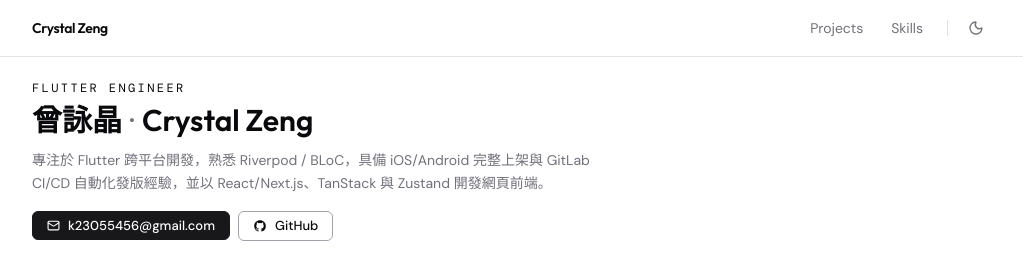
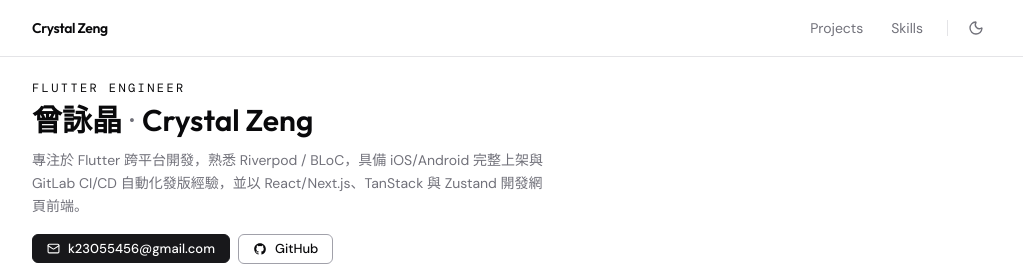
Before and after one commit to YJZeng1120/portfolio, a React (Vite) app: page / in a window 1280 px wide. Shown: the top 268 px of the page, without its empty margins (128-1151 px from the left). Built offline with nearby package versions, Linux system fonts and the light colour scheme; a web font is replaced by a local one.

Commit message:
feat: adjust max-width of bio paragraph for better readability

```diff
--- a/src/components/Hero.tsx
+++ b/src/components/Hero.tsx
@@ -39,7 +39,7 @@ export default function Hero() {
               </span>
             </h1>
 
-            <p className="fade-up fade-up-2 text-sm text-[var(--text-muted)] max-w-xl leading-relaxed mb-4">
+            <p className="fade-up fade-up-2 text-sm text-[var(--text-muted)] max-w-lg leading-relaxed mb-4">
               {profile.bio}
             </p>
 
```
